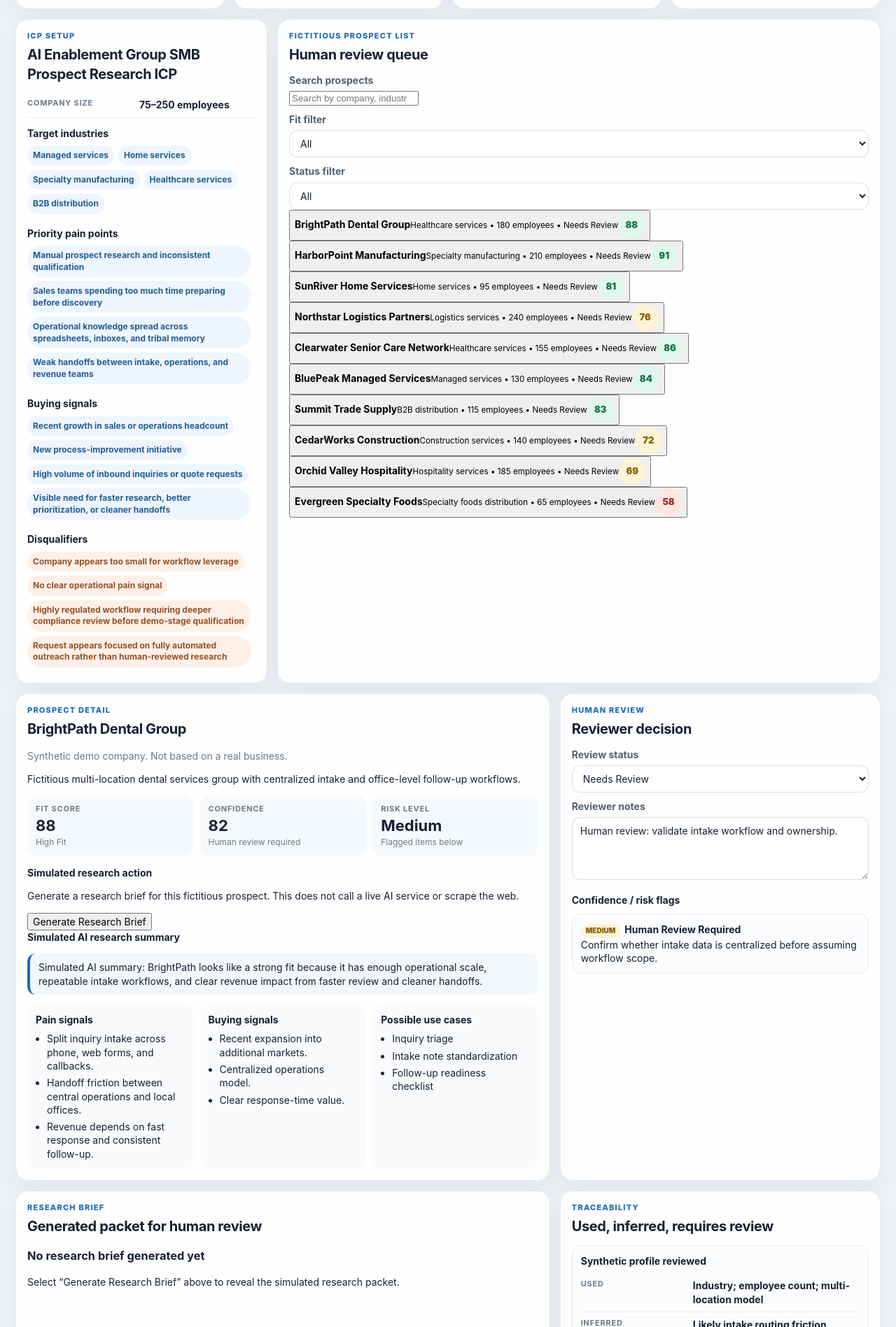
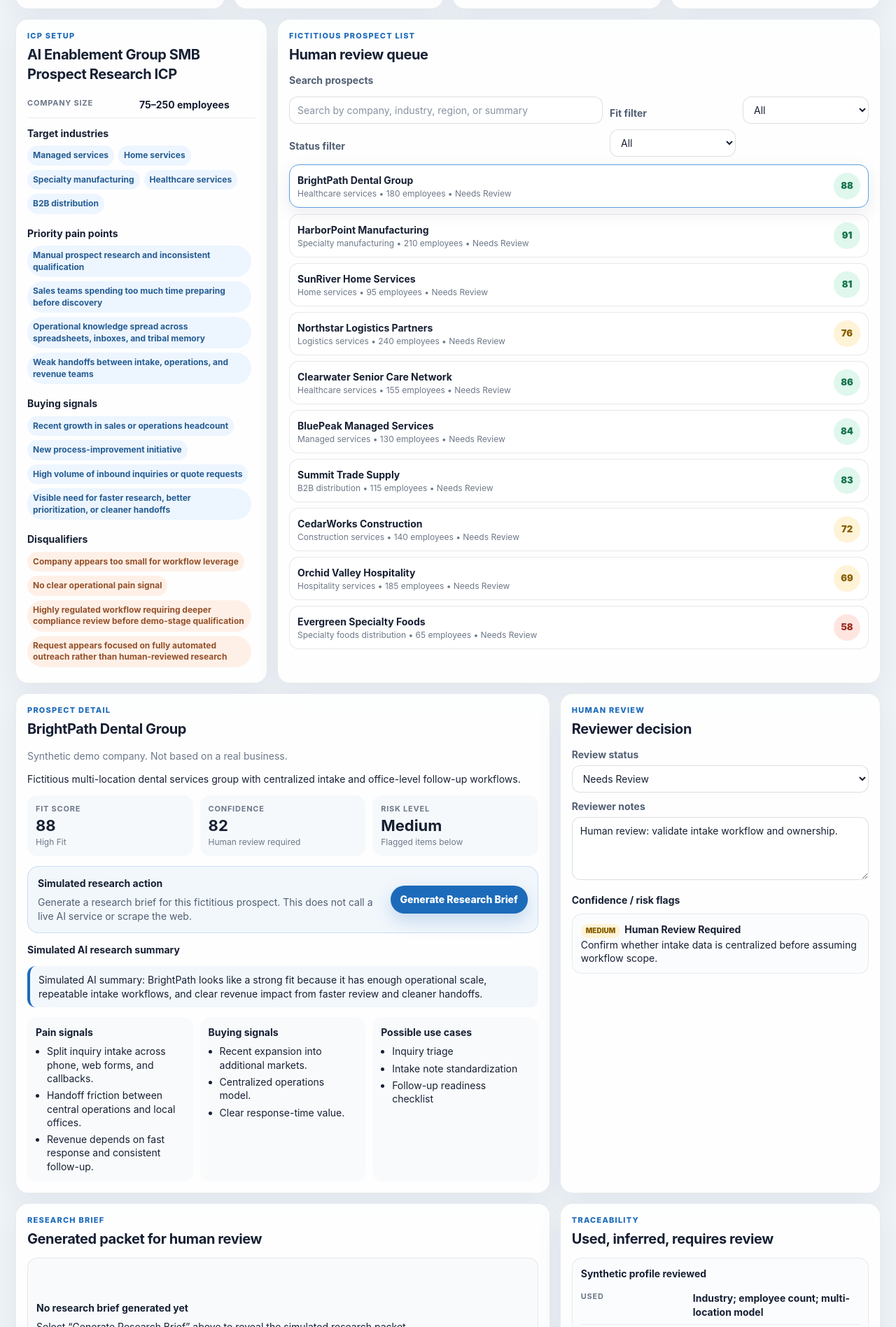
Before and after one commit to jtinnerello1/aieg-lead-research-workbench, a React (Vite) app: page / in a window 1280 px wide. Shown: the part 303-2200 px from the top of the page at 70% size. Built offline with nearby package versions, Linux system fonts and the light colour scheme.

Commit message:
Update styles for prospect research workbench

```diff
--- a/src/styles.css
+++ b/src/styles.css
@@ -9,14 +9,14 @@
 
 * { box-sizing: border-box; }
 body { margin: 0; min-width: 320px; min-height: 100vh; }
-button, select, textarea { font: inherit; }
+button, input, select, textarea { font: inherit; }
 button { cursor: pointer; }
 
 .app-shell { width: min(1320px, 100%); margin: 0 auto; padding: 22px; }
 
 .hero { display: grid; grid-template-columns: minmax(0, 1fr) 320px; gap: 16px; align-items: stretch; margin-bottom: 14px; }
-.hero h1 { max-width: 720px; margin: 0; font-size: 36px; line-height: 1.05; letter-spacing: -0.04em; }
-.hero-copy { max-width: 760px; margin: 12px 0 0; color: #526073; font-size: 15px; }
+.hero h1 { max-width: 760px; margin: 0; font-size: 36px; line-height: 1.05; letter-spacing: -0.04em; }
+.hero-copy { max-width: 800px; margin: 12px 0 0; color: #526073; font-size: 15px; }
 .eyebrow { margin: 0 0 6px; color: #1c6bba; font-size: 11px; font-weight: 800; letter-spacing: 0.11em; text-transform: uppercase; }
 
 .hero-card, .notice-panel, .panel, .metric-card {
@@ -45,14 +45,21 @@ button { cursor: pointer; }
 .info-row strong { font-weight: 650; }
 
 .tag-group { margin-top: 12px; }
-.tag-group h3, .list-block h3, .risk-list h3, .audit-card h3, .detail-panel h3, .crm-summary-card h3 { margin: 0 0 8px; font-size: 14px; }
+.tag-group h3, .list-block h3, .risk-list h3, .audit-card h3, .detail-panel h3, .brief-summary-card h3, .research-action-card h3, .empty-state h3 { margin: 0 0 8px; font-size: 14px; }
 .tag { display: inline-flex; margin: 0 6px 6px 0; padding: 6px 8px; border-radius: 999px; background: #edf5ff; color: #255d92; font-size: 12px; font-weight: 650; }
 .tag-warning { background: #fff0e7; color: #93512a; }
 
-.lead-list { display: grid; gap: 8px; }
-.lead-row { width: 100%; display: flex; align-items: center; justify-content: space-between; gap: 10px; border: 1px solid rgba(23, 32, 51, 0.1); border-radius: 14px; background: #ffffff; padding: 11px; color: inherit; text-align: left; transition: transform 160ms ease, border-color 160ms ease, box-shadow 160ms ease; }
-.lead-row:hover, .lead-row.active { transform: translateY(-1px); border-color: #5c9ee0; box-shadow: 0 8px 24px rgba(23, 32, 51, 0.08); }
-.lead-row small { display: block; margin-top: 2px; color: #6d7888; font-size: 12px; }
+.filter-grid { display: grid; grid-template-columns: 1fr 180px 180px; gap: 8px 10px; margin-bottom: 12px; align-items: end; }
+.filter-grid .field-label { margin-top: 0; }
+.filter-grid .field-label:first-child { grid-column: 1; }
+.filter-grid input { grid-column: 1; }
+input, select, textarea { width: 100%; border: 1px solid rgba(23, 32, 51, 0.14); border-radius: 12px; background: #ffffff; color: #172033; padding: 9px 11px; }
+input::placeholder, textarea::placeholder { color: #8792a1; }
+
+.prospect-list { display: grid; gap: 8px; }
+.prospect-row { width: 100%; display: flex; align-items: center; justify-content: space-between; gap: 10px; border: 1px solid rgba(23, 32, 51, 0.1); border-radius: 14px; background: #ffffff; padding: 11px; color: inherit; text-align: left; transition: transform 160ms ease, border-color 160ms ease, box-shadow 160ms ease; }
+.prospect-row:hover, .prospect-row.active { transform: translateY(-1px); border-color: #5c9ee0; box-shadow: 0 8px 24px rgba(23, 32, 51, 0.08); }
+.prospect-row small { display: block; margin-top: 2px; color: #6d7888; font-size: 12px; }
 
 .score { display: inline-flex; width: 38px; height: 38px; align-items: center; justify-content: center; border-radius: 999px; font-weight: 900; font-size: 13px; }
 .score-high { background: #dff7ec; color: #15734b; }
@@ -65,32 +72,39 @@ button { cursor: pointer; }
 .score-card strong { display: block; margin: 4px 0 2px; font-size: 22px; line-height: 1; }
 .score-card small { color: #6d7888; font-size: 12px; }
 
+.research-action-card { display: flex; align-items: center; justify-content: space-between; gap: 14px; border: 1px solid rgba(28, 107, 186, 0.18); border-radius: 16px; background: #f2f7fc; padding: 14px; margin: 14px 0; }
+.research-action-card p { margin: 0; color: #526073; }
+.action-button { border: 0; border-radius: 999px; background: #1c6bba; color: #ffffff; font-weight: 850; padding: 10px 14px; white-space: nowrap; box-shadow: 0 10px 26px rgba(28, 107, 186, 0.22); }
+.action-button:hover { transform: translateY(-1px); }
+
 .ai-summary { border-left: 4px solid #1c6bba; padding: 10px 12px; border-radius: 12px; background: #f2f7fc; }
-.three-column { display: grid; grid-template-columns: repeat(3, minmax(0, 1fr)); gap: 10px; margin-top: 14px; }
+.three-column, .brief-grid { display: grid; grid-template-columns: repeat(3, minmax(0, 1fr)); gap: 10px; margin-top: 14px; }
+.brief-grid { grid-template-columns: repeat(2, minmax(0, 1fr)); }
 .list-block { border-radius: 14px; background: #f8fafc; padding: 12px; }
 ul { margin: 0; padding-left: 16px; }
 li + li { margin-top: 5px; }
 
 .field-label { display: block; margin: 10px 0 6px; color: #526073; font-weight: 750; }
-select, textarea { width: 100%; border: 1px solid rgba(23, 32, 51, 0.14); border-radius: 12px; background: #ffffff; color: #172033; padding: 9px 11px; }
 textarea { min-height: 90px; resize: vertical; }
 
 .risk-list { margin-top: 14px; }
-.risk-card, .audit-card, .crm-summary-card { margin-top: 10px; border: 1px solid rgba(23, 32, 51, 0.08); border-radius: 14px; background: #fbfcfe; padding: 12px; }
-.risk-card p, .audit-card p, .crm-summary-card p { margin: 0; }
-.crm-summary-card p + p { margin-top: 8px; }
+.risk-card, .audit-card, .brief-summary-card, .empty-state { margin-top: 10px; border: 1px solid rgba(23, 32, 51, 0.08); border-radius: 14px; background: #fbfcfe; padding: 12px; }
+.risk-card p, .audit-card p, .brief-summary-card p, .empty-state p { margin: 0; }
+.brief-summary-card p + p { margin-top: 8px; }
 
 .risk-pill { display: inline-flex; margin-right: 6px; padding: 3px 7px; border-radius: 999px; font-size: 10px; font-weight: 900; text-transform: uppercase; }
 .risk-low { background: #dff7ec; color: #15734b; }
 .risk-medium { background: #fff3d7; color: #876000; }
 .risk-high { background: #ffe5e0; color: #9b3023; }
 
-.crm-preview { margin-bottom: 12px; }
+.brief-preview { margin-bottom: 12px; }
+.brief-empty-state { background: #f8fafc; min-height: 170px; display: flex; flex-direction: column; justify-content: center; }
 .footer-note { padding: 10px 0 0; color: #6d7888; text-align: center; font-size: 12px; }
 
 @media (max-width: 1100px) {
-  .hero, .layout-grid, .detail-grid, .three-column { grid-template-columns: 1fr; }
+  .hero, .layout-grid, .detail-grid, .three-column, .brief-grid { grid-template-columns: 1fr; }
   .metrics-grid, .score-strip { grid-template-columns: repeat(2, minmax(0, 1fr)); }
+  .filter-grid { grid-template-columns: 1fr; }
 }
 
 @media (max-width: 700px) {
@@ -98,4 +112,6 @@ textarea { min-height: 90px; resize: vertical; }
   .hero h1 { font-size: 32px; }
   .metrics-grid, .score-strip { grid-template-columns: 1fr; }
   .info-row { grid-template-columns: 1fr; gap: 3px; }
+  .research-action-card { align-items: stretch; flex-direction: column; }
+  .action-button { width: 100%; }
 }
```
